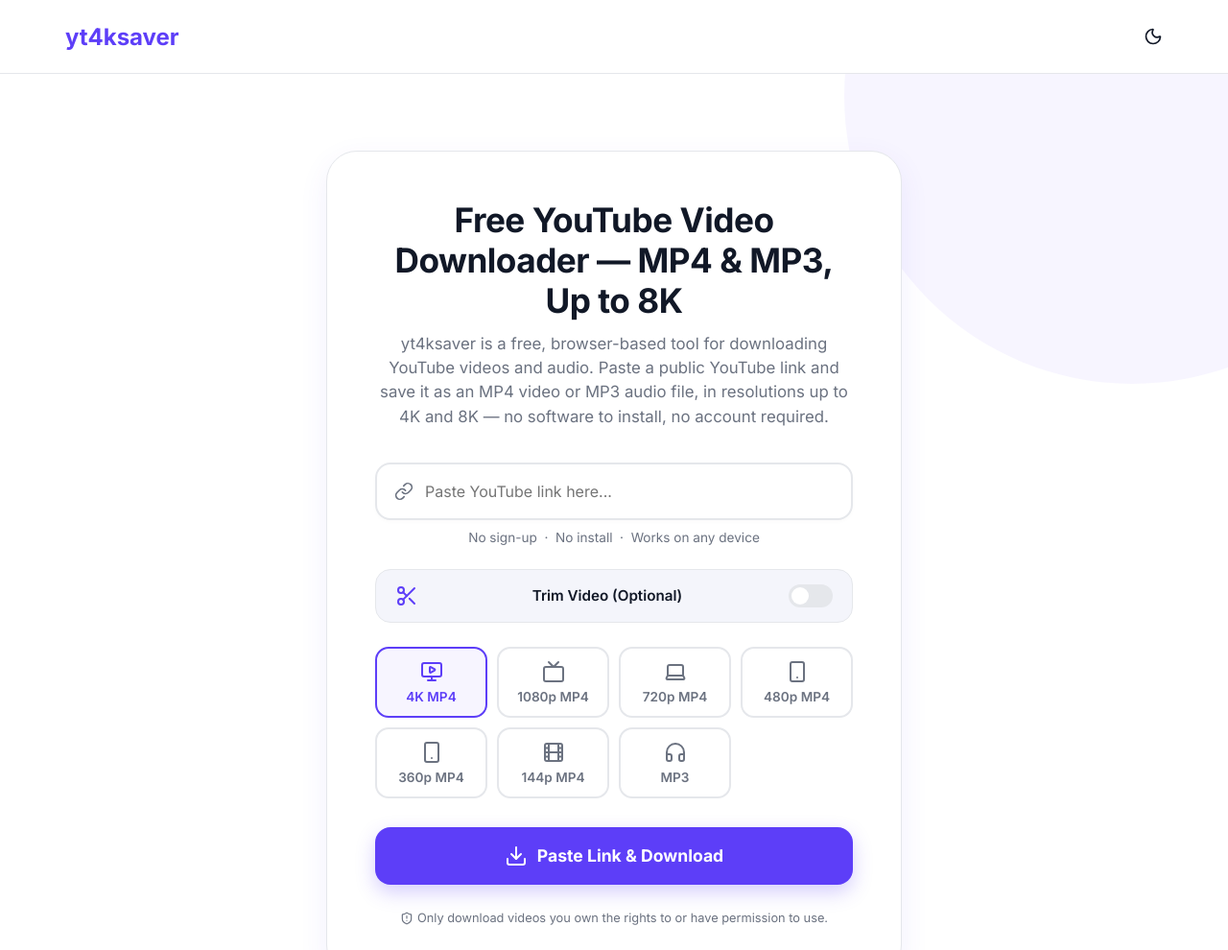
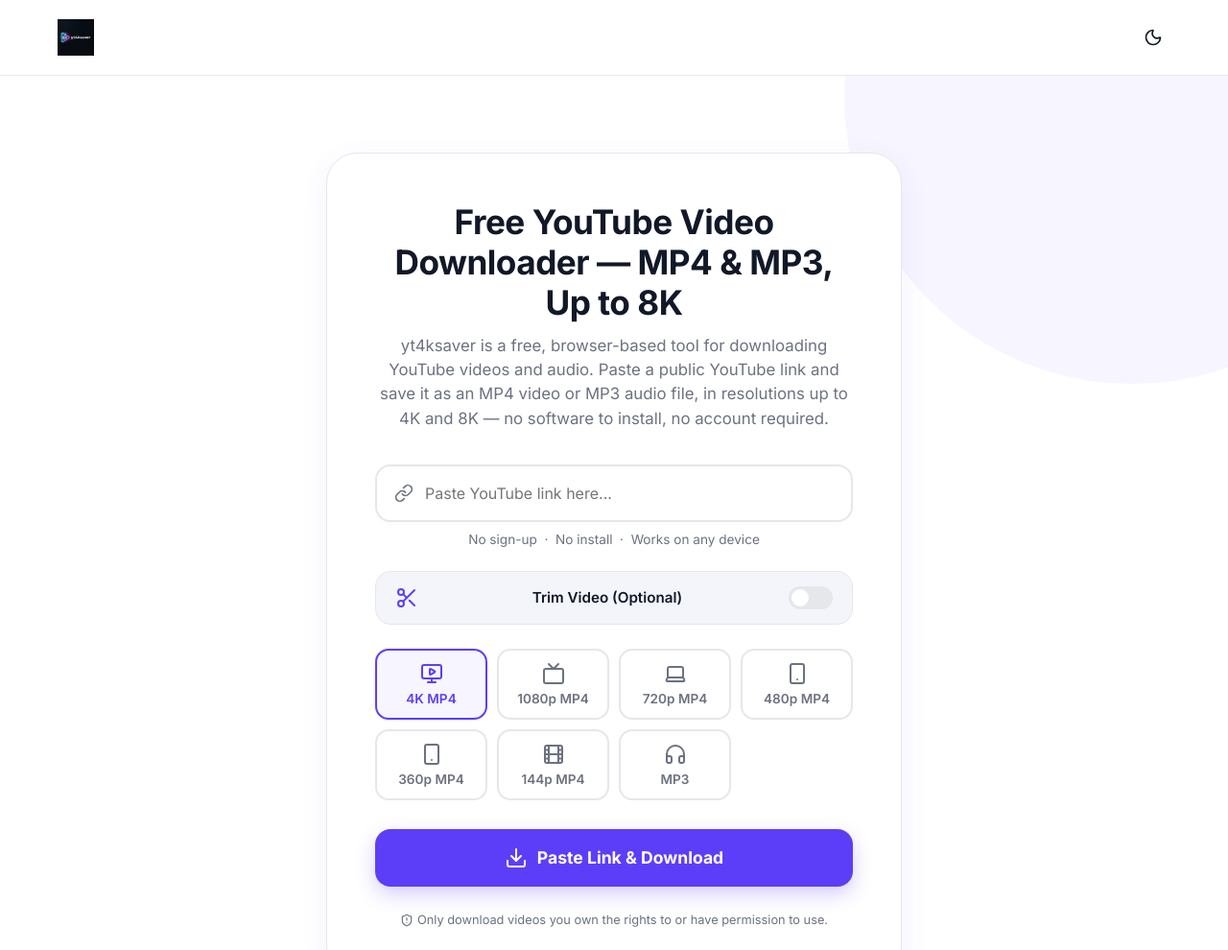
Before and after one commit to khalilullahnaul/yt4ksaver, a plain HTML site: page index.html in a window 1280 px wide. Shown: the top 990 px of the page at 96% size. Drawn offline with nearby package versions, Linux system fonts and the light colour scheme.

Commit message:
Add horizontal logo, favicon, and author headshot everywhere across all pages

```diff
--- a/404.html
+++ b/404.html
@@ -6,6 +6,7 @@
     <title>404 Page Not Found — yt4ksaver</title>
     <meta name="description" content="The page you are looking for does not exist on yt4ksaver. Go back to the homepage to download YouTube videos in 4K/8K.">
     <meta name="robots" content="noindex, follow">
+    <link rel="icon" type="image/png" href="/favicon.png">
     <link href="https://fonts.googleapis.com/css2?family=Inter:wght@400;500;600;700&display=swap" rel="stylesheet">
     <link rel="stylesheet" href="/style.css">
     <script src="https://unpkg.com/lucide@latest"></script>
@@ -14,8 +15,7 @@
     <header class="site-header">
         <div class="header-container">
             <a href="/" class="logo" style="text-decoration: none;">
-                <i data-lucide="youtube" style="color: var(--primary-color);"></i>
-                yt4ksaver
+                <img src="/logo.png" alt="yt4ksaver logo" style="height: 38px;">
             </a>
             <button class="dark-mode-toggle" id="dark-mode-toggle" aria-label="Toggle Dark Mode">
                 <i data-lucide="moon" class="toggle-icon"></i>
--- a/index.html
+++ b/index.html
@@ -22,7 +22,7 @@
     <meta name="twitter:card" content="summary_large_image">
     <meta name="twitter:title" content="yt4ksaver — Free YouTube Video Downloader">
     <meta name="twitter:description" content="MP4 & MP3, up to 8K. No sign-up, no software.">
-
+    <link rel="icon" type="image/png" href="favicon.png">
     <link href="https://fonts.googleapis.com/css2?family=Inter:wght@400;500;600;700&display=swap" rel="stylesheet">
     <link rel="stylesheet" href="style.css">
     <script src="https://unpkg.com/lucide@latest"></script>
@@ -38,6 +38,7 @@
           "url": "https://yt4ksaver.com/",
           "applicationCategory": "MultimediaApplication",
           "operatingSystem": "Any (browser-based)",
+          "logo": "https://yt4ksaver.com/logo.png",
           "offers": {
             "@type": "Offer",
             "price": "0",
@@ -93,8 +94,7 @@
     <header class="site-header">
         <div class="header-container">
             <a href="/" class="logo" style="text-decoration: none;">
-                <i data-lucide="youtube" style="color: var(--primary-color);"></i>
-                yt4ksaver
+                <img src="logo.png" alt="yt4ksaver logo" style="height: 38px;">
             </a>
             <button class="dark-mode-toggle" id="dark-mode-toggle" aria-label="Toggle Dark Mode">
                 <i data-lucide="moon" class="toggle-icon"></i>
--- a/style.css
+++ b/style.css
@@ -84,12 +84,15 @@
 }
 
 .logo {
-    font-size: 1.5rem;
-    font-weight: 700;
-    color: var(--primary-color);
     display: flex;
     align-items: center;
-    gap: 8px;
+}
+
+.logo img {
+    height: 38px;
+    width: auto;
+    display: block;
+    object-fit: contain;
 }
 
 .dark-mode-toggle {
```
Also changed, not shown: 500.html (+7 -3 lines), about.html (+2 -2 lines), blog/best-youtube-to-mp3-downloader.html (+3 -3 lines), blog/how-to-download-4k-youtube-video.html (+3 -3 lines), contact.html (+2 -2 lines), faq.html (+2 -2 lines), privacy.html (+2 -2 lines), terms.html (+2 -2 lines), author-marcus.png (added), favicon.png (added), logo.png (added).
